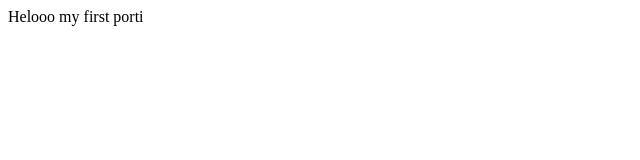
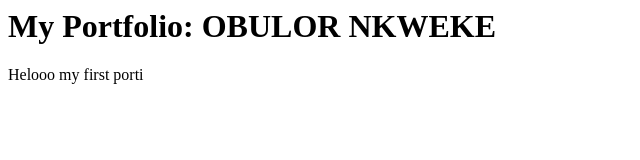
Before and after one commit to ObulorN/Obulor_Nkweke, a plain HTML site: page index.html in a window 1280 px wide. Shown: the whole page, without its empty margins (0-640 px from the left). Drawn offline with Linux system fonts and the light colour scheme.

Commit message:
Title added

```diff
--- a/index.html
+++ b/index.html
@@ -1,6 +1,6 @@
 <html>
     <head>
-
+    <h1> My Portfolio: OBULOR NKWEKE</h1>
     </head>
     <body>
         <div>
```
